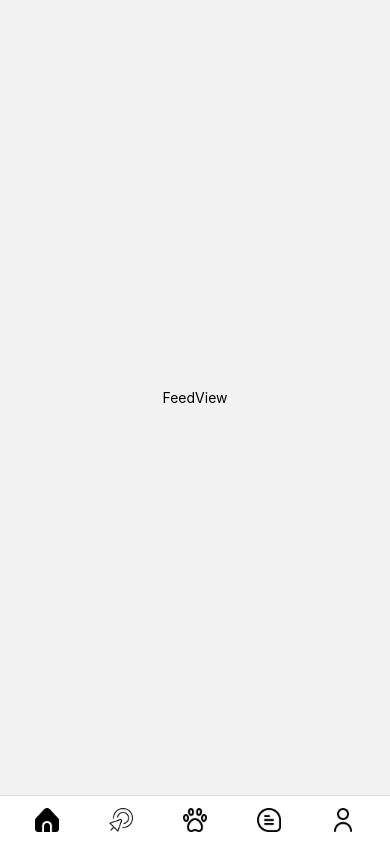
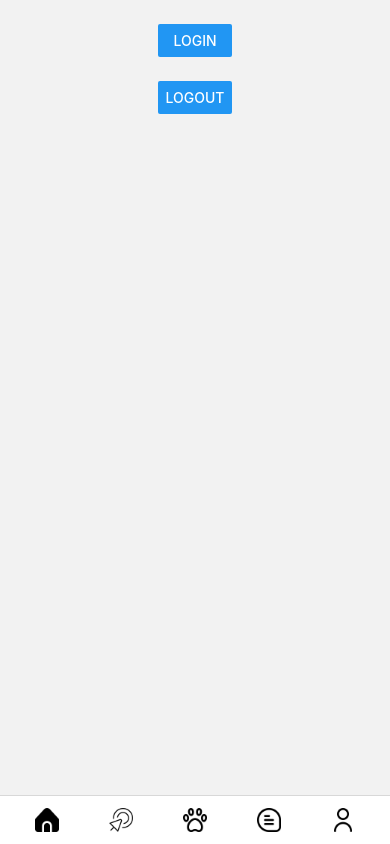
Before and after one commit to MaJunghan/aniwalk, a React Native app: screen /FeedView in a window 390 px wide. Built offline with nearby package versions, Linux system fonts and the light colour scheme.

Commit message:
naver login

```diff
--- a/package.json
+++ b/package.json
@@ -11,6 +11,7 @@
   },
   "dependencies": {
     "@react-native-seoul/kakao-login": "^5.2.3",
+    "@react-native-seoul/naver-login": "^3.0.0-rc.1",
     "@react-navigation/bottom-tabs": "^6.0.9",
     "@react-navigation/native": "^6.0.6",
     "@react-navigation/native-stack": "^6.2.5",
--- a/src/pages/FeedView.tsx
+++ b/src/pages/FeedView.tsx
@@ -1,20 +1,113 @@
-import React from 'react';
-import {Text, SafeAreaView, StyleSheet} from 'react-native';
+import React, {useState} from 'react';
+import {SafeAreaView, Button, View, Text, ScrollView} from 'react-native';
+import NaverLogin, {
+  NaverLoginResponse,
+  GetProfileResponse,
+} from '@react-native-seoul/naver-login';
+
+const consumerKey = '';
+const consumerSecret = '';
+const appName = 'Hello';
+const serviceUrlScheme = 'navertest';
 
 function FeedView() {
+  const [success, setSuccessResponse] =
+    useState<NaverLoginResponse['successResponse']>();
+  const [failure, setFailureResponse] =
+    useState<NaverLoginResponse['failureResponse']>();
+  const [getProfileRes, setGetProfileRes] = useState<GetProfileResponse>();
+
+  const login = async () => {
+    const {failureResponse, successResponse} = await NaverLogin.login({
+      appName,
+      consumerKey,
+      consumerSecret,
+      serviceUrlScheme,
+    });
+    setSuccessResponse(successResponse);
+    setFailureResponse(failureResponse);
+  };
+
+  const logout = async () => {
+    try {
+      await NaverLogin.logout();
+      setSuccessResponse(undefined);
+      setFailureResponse(undefined);
+      setGetProfileRes(undefined);
+    } catch (e) {
+      console.error(e);
+    }
+  };
+
+  const getProfile = async () => {
+    try {
+      const profileResult = await NaverLogin.getProfile(success!.accessToken);
+      setGetProfileRes(profileResult);
+    } catch (e) {
+      setGetProfileRes(undefined);
+    }
+  };
+
+  const deleteToken = async () => {
+    try {
+      await NaverLogin.deleteToken();
+      setSuccessResponse(undefined);
+      setFailureResponse(undefined);
+      setGetProfileRes(undefined);
+    } catch (e) {
+      console.error(e);
+    }
+  };
+
   return (
-    <SafeAreaView style={style.view}>
-      <Text>FeedView</Text>
+    <SafeAreaView
+      style={{alignItems: 'center', justifyContent: 'center', flex: 1}}>
+      <ScrollView
+        style={{flex: 1}}
+        contentContainerStyle={{flexGrow: 1, padding: 24}}>
+        <Button title={'Login'} onPress={login} />
+        <Gap />
+        <Button title={'Logout'} onPress={logout} />
+        <Gap />
+        {success ? (
+          <>
+            <Button title="Get Profile" onPress={getProfile} />
+            <Gap />
+          </>
+        ) : null}
+        {success ? (
+          <View>
+            <Button title="Delete Token" onPress={deleteToken} />
+            <Gap />
+            <ResponseJsonText name={'Success'} json={success} />
+          </View>
+        ) : null}
+        <Gap />
+        {failure ? <ResponseJsonText name={'Failure'} json={failure} /> : null}
+        <Gap />
+        {getProfileRes ? (
+          <ResponseJsonText name={'GetProfile'} json={getProfileRes} />
+        ) : null}
+      </ScrollView>
     </SafeAreaView>
   );
 }
-
-const style = StyleSheet.create({
-  view: {
-    flex: 1,
-    justifyContent: 'center',
-    alignItems: 'center',
-  },
-});
+const Gap = () => <View style={{marginTop: 24}} />;
+const ResponseJsonText = ({json = {}, name}: {json?: object; name: string}) => (
+  <View
+    style={{
+      padding: 12,
+      borderRadius: 16,
+      borderWidth: 1,
+      backgroundColor: '#242c3d',
+    }}>
+    <Text style={{fontSize: 20, fontWeight: 'bold', color: 'white'}}>
+      {name}
+    </Text>
+    <Text style={{color: 'white', fontSize: 13, lineHeight: 20}}>
+      {JSON.stringify(json, null, 4)}
+    </Text>
+  </View>
+);
 
 export default FeedView;
```
Also changed, not shown: 7 other files (tests, documents, lock files or other folders).
